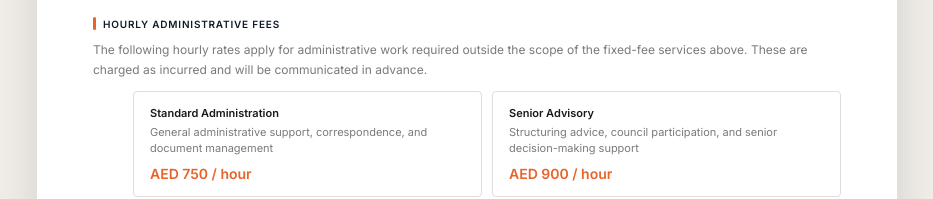
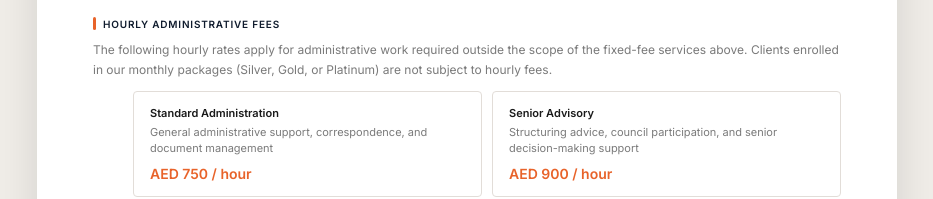
Before and after one commit to Joshua-D4-tfo/d4-engagement-foundation-setup, a website: page index.html in a window 1280 px wide. Shown: the part 1719-1918 px from the top of the page, without its empty margins (173-1106 px from the left). Drawn offline with nearby package versions, Linux system fonts and the light colour scheme.

Commit message:
Update index.html

```diff
--- a/index.html
+++ b/index.html
@@ -330,7 +330,7 @@
     <!-- Hourly admin fees (informational — not selectable) -->
     <div style="margin-top:20px;">
       <div style="font-size:10px;font-weight:700;text-transform:uppercase;letter-spacing:0.08em;color:var(--navy);margin-bottom:10px;display:flex;align-items:center;gap:7px;margin-left:0;"><span style="display:block;width:3px;height:13px;background:var(--orange);border-radius:2px;"></span>Hourly Administrative Fees</div>
-      <p style="font-size:12px;color:var(--text-light);line-height:1.6;margin-bottom:12px;">The following hourly rates apply for administrative work required outside the scope of the fixed-fee services above. These are charged as incurred and will be communicated in advance.</p>
+      <p style="font-size:12px;color:var(--text-light);line-height:1.6;margin-bottom:12px;">The following hourly rates apply for administrative work required outside the scope of the fixed-fee services above. Clients enrolled in our monthly packages (Silver, Gold, or Platinum) are not subject to hourly fees.</p>
       <div class="hourly-grid">
         <div class="hourly-card">
           <h4>Standard Administration</h4>
```
